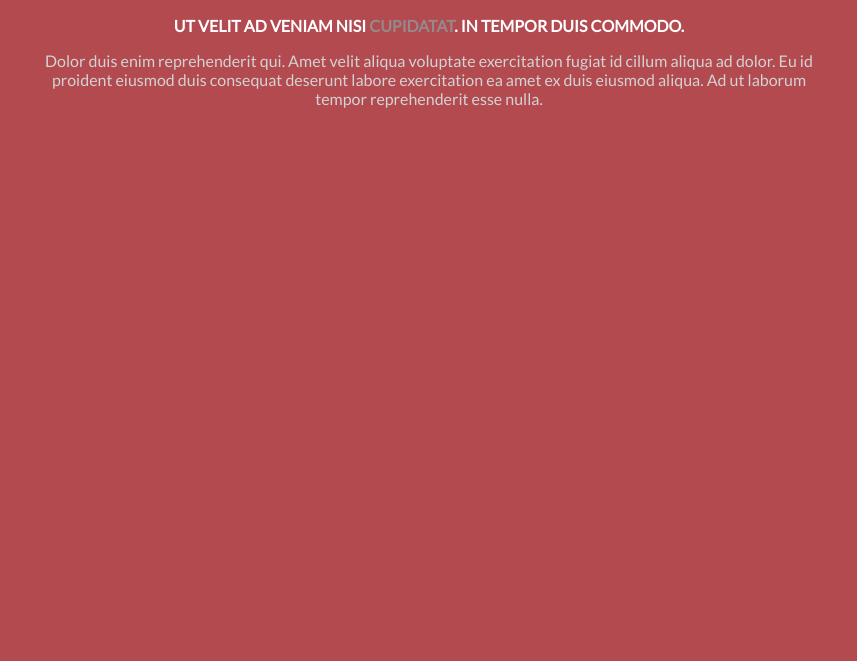
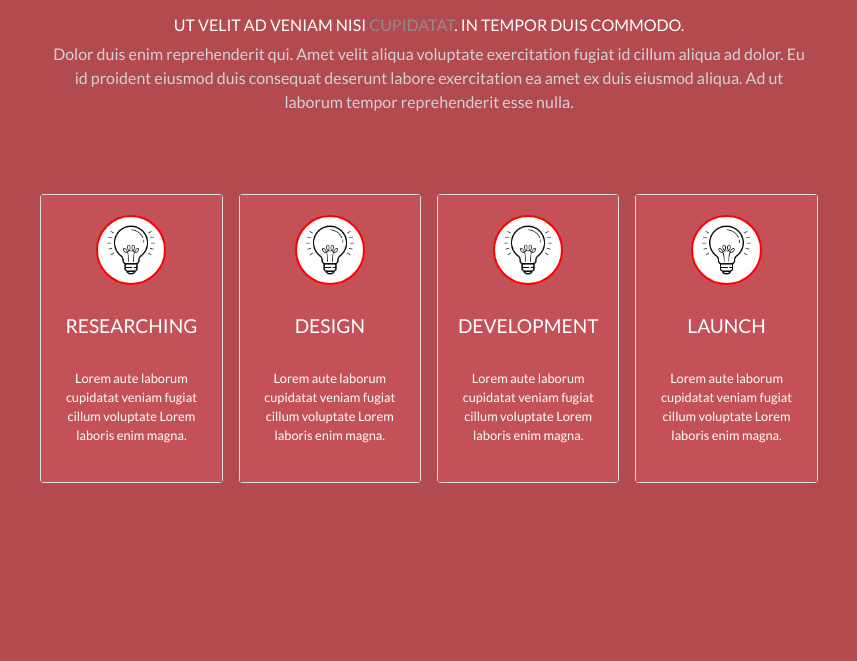
Before and after one commit to vihong/tkt_test, a plain HTML site: page services.html in a window 1280 px wide. Shown: the part 203-864 px from the top of the page, without its empty margins (211-1068 px from the left). Before the commit the page ends 800 px from the top, so only its background shows below. Drawn offline with nearby package versions, Linux system fonts and the light colour scheme.

Commit message:
page 2 Services finished

```diff
--- a/css/style-all.scss
+++ b/css/style-all.scss
@@ -34,7 +34,7 @@ img {
 #header {
   height: 8vh;
   background-color: transparent;
-  border: 1px solid black;
+  // border: 1px solid blacchk;
   display: flex;
   justify-content: flex-end;
   align-items: center;
@@ -101,14 +101,15 @@ img {
 //------------------------------- INTRODUCTION TEXT  -------------------------------//
 
 .container {
-  margin: auto 19%;
-  margin-top: 4rem;
+  width: 62%;
+  height: 92vh;
 }
 
 .intoductionText {
   text-align: center;
   color: white;
   font-weight: lighter;
+  margin: 4rem auto;
   h2{
     font-size: 3rem;
     margin-bottom: 2rem;
--- a/css/style-services.scss
+++ b/css/style-services.scss
@@ -1,7 +1,8 @@
 $colors: (
   blue_homepage: #74c7d5,
   red_navlinks: #dc5b63,
-  red_navlinks_background: #B24A50
+  red_navlinks_background: #b24a50,
+  red_boxes: #c45158
 );
 
 @function color($colorName) {
@@ -25,6 +26,34 @@ img {
 }
 
 @import url("https://fonts.googleapis.com/css?family=Lato|Pacifico&display=swap");
-@import url("https://fonts.googleapis.com/css?family=Parisienne&display=swap");
 
 //------------------------------- SPECIFIC -------------------------------//
+
+.card-body {
+  display: flex;
+  flex-direction: column;
+  justify-content: center;
+  align-items: center;
+  color: white;
+  background-color: color(red_boxes);
+  img {
+    background: #fff;
+    border: 2px solid red;
+  }
+  h3 {
+    text-transform: uppercase;
+    font-size: 1.2rem;
+    margin-top: 0.8rem;
+  }
+  p {
+    font-size: 0.8rem;
+    margin-top: 1.5rem;
+    text-align: center;
+  }
+}
+
+.cardContainer {
+  padding-right: 8px;
+  padding-left: 8px;
+  margin-top: 1rem;
+}
--- a/services.html
+++ b/services.html
@@ -5,7 +5,18 @@
     <meta charset="UTF-8">
     <meta name="viewport" content="width=device-width, initial-scale=1.0">
     <meta http-equiv="X-UA-Compatible" content="ie=edge">
+    <script src="https://kit.fontawesome.com/a02232ab8e.js" crossorigin="anonymous"></script>
     <title>Technical Test</title>
+    <link rel="stylesheet" href="https://stackpath.bootstrapcdn.com/bootstrap/4.3.1/css/bootstrap.min.css">
+    <script src="https://code.jquery.com/jquery-3.3.1.slim.min.js"
+        integrity="sha384-q8i/X+965DzO0rT7abK41JStQIAqVgRVzpbzo5smXKp4YfRvH+8abtTE1Pi6jizo"
+        crossorigin="anonymous"></script>
+    <script src="https://cdnjs.cloudflare.com/ajax/libs/popper.js/1.14.7/umd/popper.min.js"
+        integrity="sha384-UO2eT0CpHqdSJQ6hJty5KVphtPhzWj9WO1clHTMGa3JDZwrnQq4sF86dIHNDz0W1"
+        crossorigin="anonymous"></script>
+    <script src="https://stackpath.bootstrapcdn.com/bootstrap/4.3.1/js/bootstrap.min.js"
+        integrity="sha384-JjSmVgyd0p3pXB1rRibZUAYoIIy6OrQ6VrjIEaFf/nJGzIxFDsf4x0xIM+B07jRM"
+        crossorigin="anonymous"></script>
     <link rel="stylesheet" href="./css/style-all.css">
     <link rel="stylesheet" href="./css/style-services.css">
 </head>
@@ -33,9 +44,48 @@
                 dolor. Eu id proident eiusmod duis consequat deserunt labore exercitation ea amet ex duis eiusmod
                 aliqua. Ad ut laborum tempor reprehenderit esse nulla.</p>
         </div>
-        <div class="boxes">
 
+        <div class="row">
+            <div class="col-lg-3 col-md-6 cardContainer">
+                <div class="card">
+                    <div class="card-body">
+                        <img src="./img-tkt/light-bulb.png" alt="" class="img-fluid rounded-circle w-50 mb-3">
+                        <h3>Researching</h3>
+                        <p>Lorem aute laborum cupidatat veniam fugiat cillum voluptate Lorem laboris enim magna.</p>
+                    </div>
+                </div>
+            </div>
+            <div class="col-lg-3 col-md-6 cardContainer">
+                <div class="card">
+                    <div class="card-body">
+                        <img src="./img-tkt/light-bulb.png" alt="" class="img-fluid rounded-circle w-50 mb-3 imgtest">
+                        <h3>Design</h3>
+                        <p>Lorem aute laborum cupidatat veniam fugiat cillum voluptate Lorem laboris enim magna.</p>
+                    </div>
+                </div>
+            </div>
+            <div class="col-lg-3 col-md-6 cardContainer">
+                <div class="card">
+                    <div class="card-body">
+                        <img src="./img-tkt/light-bulb.png" alt="" class="img-fluid rounded-circle w-50 mb-3 imgtest">
+                        <h3>Development</h3>
+                        <p>Lorem aute laborum cupidatat veniam fugiat cillum voluptate Lorem laboris enim magna.</p>
+                    </div>
+                </div>
+            </div>
+            <div class="col-lg-3 col-md-6 cardContainer">
+                <div class="card">
+                    <div class="card-body">
+                        <img src="./img-tkt/light-bulb.png" alt="" class="img-fluid rounded-circle w-50 mb-3 imgtest">
+                        <h3>Launch</h3>
+                        <p>Lorem aute laborum cupidatat veniam fugiat cillum voluptate Lorem laboris enim magna.</p>
+                    </div>
+                </div>
+            </div>
         </div>
+
+
+
 
     </div>
 
```
Also changed, not shown: css/style-all.css, css/style-services.css, img-tkt/background-with-red-waves.png (added), img-tkt/light-bulb.png (added), 2 other files.
